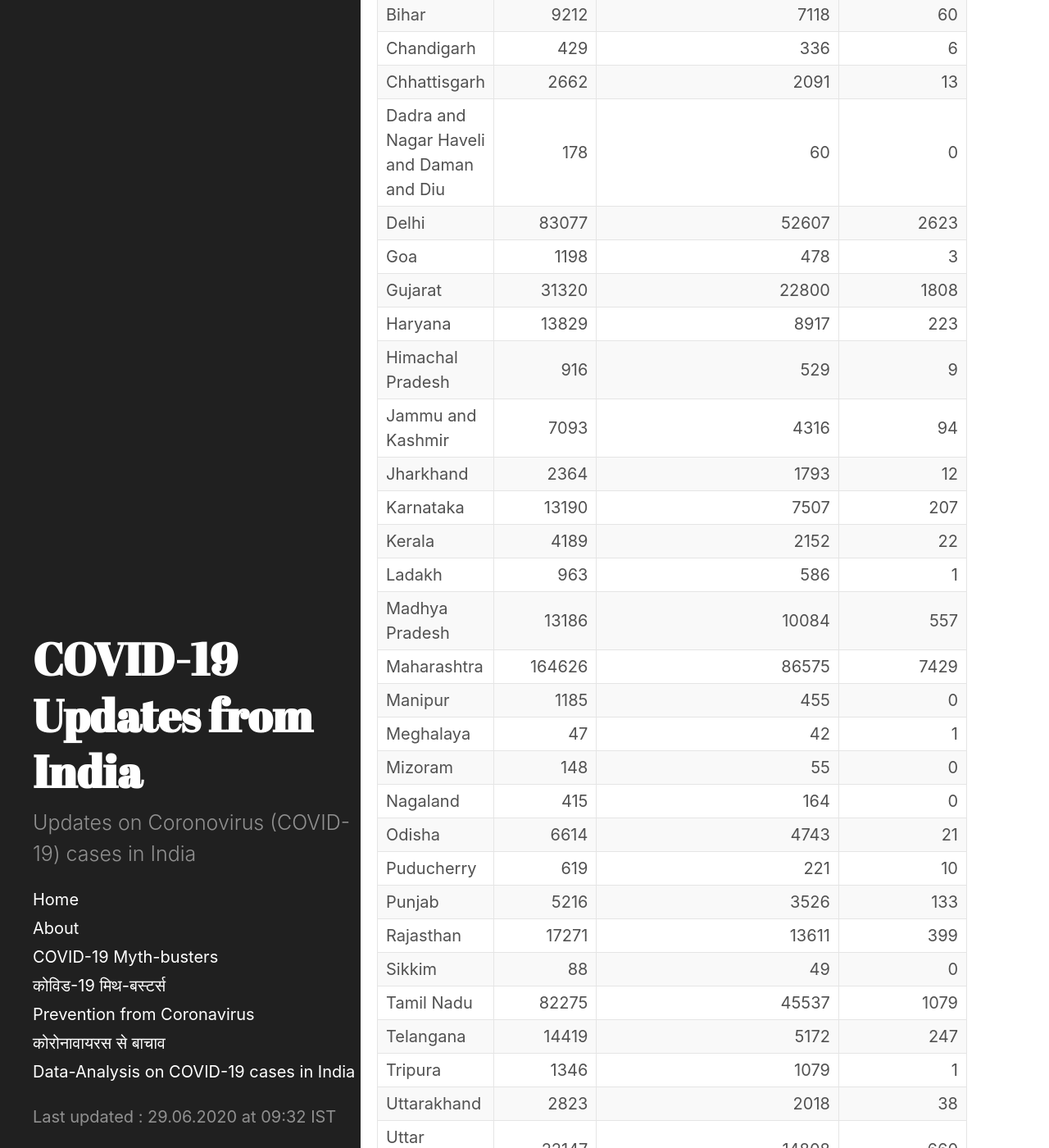
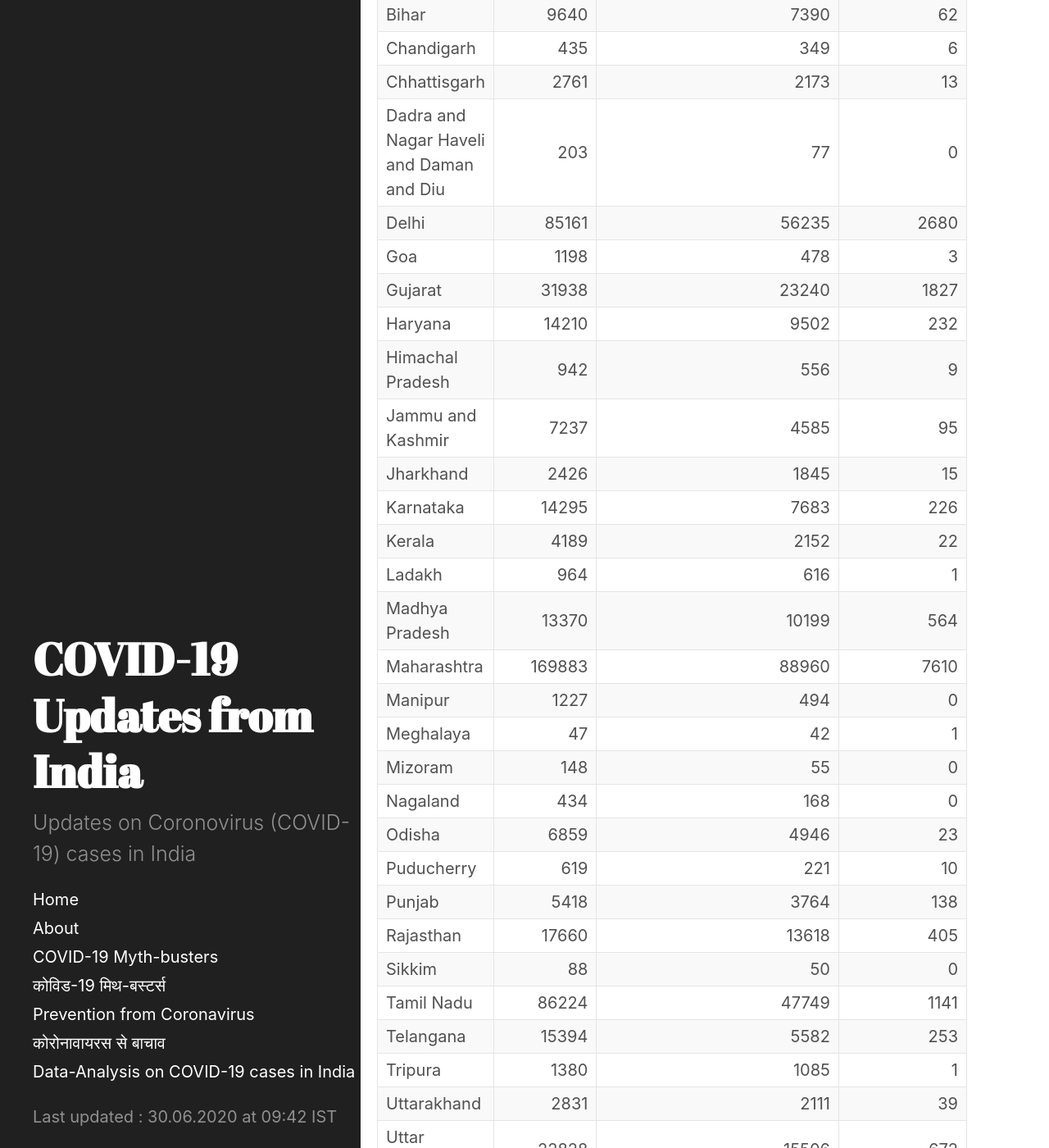
Before and after one commit to bhooraj/covid19updates-india, a Jekyll site: the page built from _posts/2020-06-30-home.md, in a window 1280 px wide and 1400 px high, scrolled down 990 px. Shown: the whole window at 82% size. Built offline with Jekyll 4.4.1, drawn with Linux system fonts in a browser that asks for light colours; some of the changed text lies outside the part shown.

Commit message:
30thJune Update

```diff
--- a/_data/last_updated.yml
+++ b/_data/last_updated.yml
@@ -1 +1 @@
-- updated_on : 29.06.2020 at 09:32 IST
+- updated_on : 30.06.2020 at 09:42 IST
--- /dev/null
+++ b/_includes/table-20200630-0942.md
@@ -0,0 +1,38 @@
+| Name of State / UT                       |   Total Confirmed cases |   Cured/Discharged/Migrated |   Deaths ( more than 70% cases due to comorbidities ) |
+|:-----------------------------------------|------------------------:|----------------------------:|------------------------------------------------------:|
+| Andaman and Nicobar Islands              |                      90 |                          46 |                                                     0 |
+| Andhra Pradesh                           |                   13891 |                        6232 |                                                   180 |
+| Arunachal Pradesh                        |                     187 |                          61 |                                                     1 |
+| Assam                                    |                    7752 |                        5333 |                                                    11 |
+| Bihar                                    |                    9640 |                        7390 |                                                    62 |
+| Chandigarh                               |                     435 |                         349 |                                                     6 |
+| Chhattisgarh                             |                    2761 |                        2173 |                                                    13 |
+| Dadra and Nagar Haveli and Daman and Diu |                     203 |                          77 |                                                     0 |
+| Delhi                                    |                   85161 |                       56235 |                                                  2680 |
+| Goa                                      |                    1198 |                         478 |                                                     3 |
+| Gujarat                                  |                   31938 |                       23240 |                                                  1827 |
+| Haryana                                  |                   14210 |                        9502 |                                                   232 |
+| Himachal Pradesh                         |                     942 |                         556 |                                                     9 |
+| Jammu and Kashmir                        |                    7237 |                        4585 |                                                    95 |
+| Jharkhand                                |                    2426 |                        1845 |                                                    15 |
+| Karnataka                                |                   14295 |                        7683 |                                                   226 |
+| Kerala                                   |                    4189 |                        2152 |                                                    22 |
+| Ladakh                                   |                     964 |                         616 |                                                     1 |
+| Madhya Pradesh                           |                   13370 |                       10199 |                                                   564 |
+| Maharashtra                              |                  169883 |                       88960 |                                                  7610 |
+| Manipur                                  |                    1227 |                         494 |                                                     0 |
+| Meghalaya                                |                      47 |                          42 |                                                     1 |
+| Mizoram                                  |                     148 |                          55 |                                                     0 |
+| Nagaland                                 |                     434 |                         168 |                                                     0 |
+| Odisha                                   |                    6859 |                        4946 |                                                    23 |
+| Puducherry                               |                     619 |                         221 |                                                    10 |
+| Punjab                                   |                    5418 |                        3764 |                                                   138 |
+| Rajasthan                                |                   17660 |                       13618 |                                                   405 |
+| Sikkim                                   |                      88 |                          50 |                                                     0 |
+| Tamil Nadu                               |                   86224 |                       47749 |                                                  1141 |
+| Telangana                                |                   15394 |                        5582 |                                                   253 |
+| Tripura                                  |                    1380 |                        1085 |                                                     1 |
+| Uttarakhand                              |                    2831 |                        2111 |                                                    39 |
+| Uttar Pradesh                            |                   22828 |                       15506 |                                                   672 |
+| West Bengal                              |                   17907 |                       11719 |                                                   653 |
+| Cases being reassigned to states         |                    7004 |                           0 |                                                     0 |
--- a/_posts/2020-06-29-home.md
+++ b/_posts/2020-06-30-home.md
@@ -4,7 +4,7 @@
 last_update: true
 ---
 
-#### COVID-19 Cases in India (as on  29	June 2020, 08:00 IST)
+#### COVID-19 Cases in India (as on  30	June 2020, 08:00 IST)
 <div class="alert alert-primary" role="alert">
 <p id = "totalcases" style="font-size: 1.2rem; font-weight: bold;"></p>
 <p id = "totalrecovered" style="font-size: 1.2rem; font-weight: bold;"></p>
@@ -22,7 +22,7 @@
 
 <div class="datatable-begin"></div>
 
-{% include table-20200629-0932.md %}
+{% include table-20200630-0942.md %}
 
 <div class="datatable-end"></div>
 <br>
```
Also changed, not shown: _includes/charts-20200630-0946.html (added, +193 -0 lines), _posts/2020-06-20-Updates.md (renamed from _posts/2020-06-19-Updates.md, +3 -0 lines), _posts/2020-06-30-Latest-updates.md (renamed from _posts/2020-06-29-Latest-updates.md, +4 -4 lines), stats-and-charts.md (+2 -2 lines).
